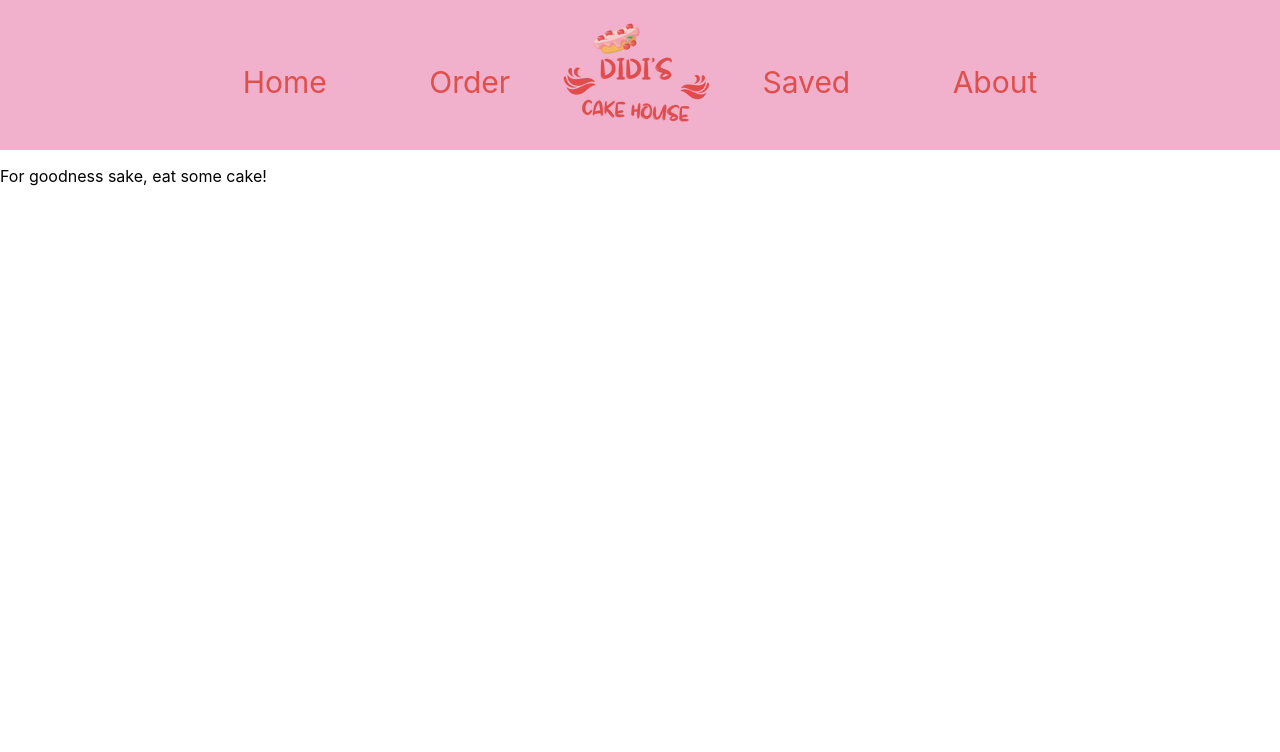
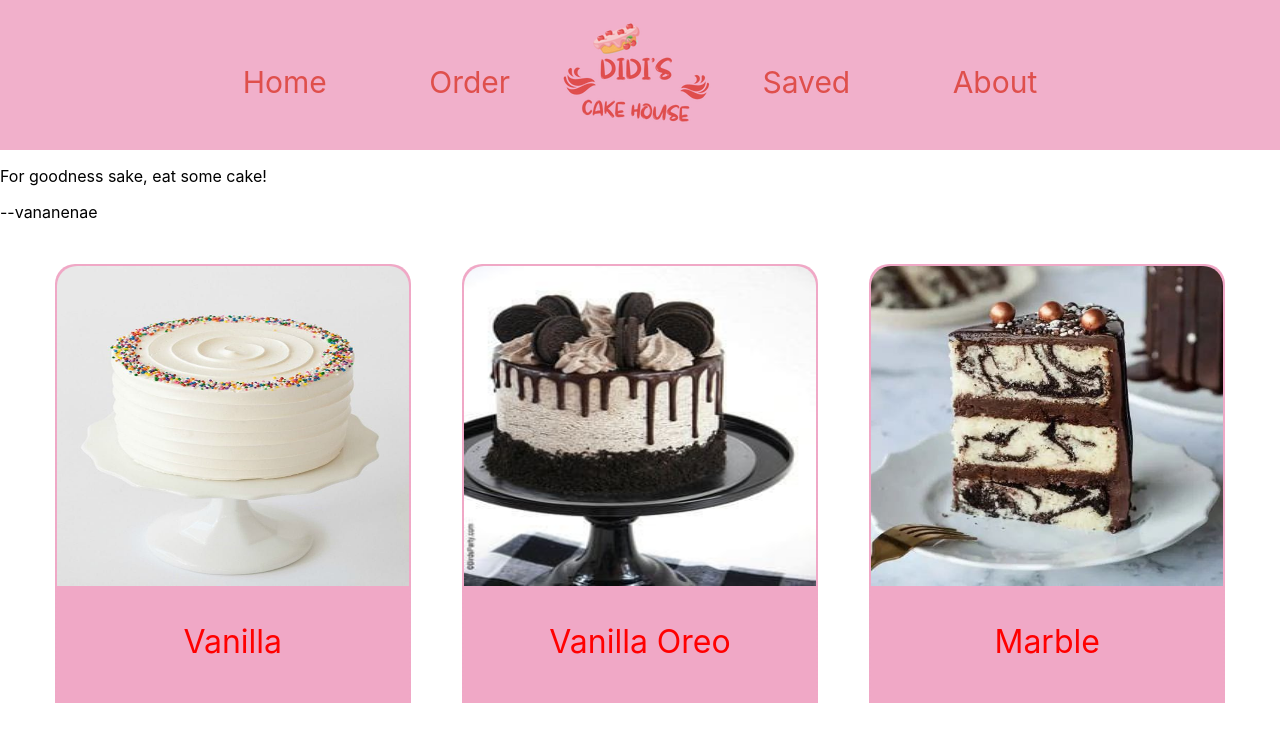
Before and after one commit to MICHAELMUNAVU83/trance-cake-house, a React (Create React App) app: page / in a window 1280 px wide. Shown: the top 752 px of the page. Built offline with nearby package versions, Linux system fonts and the light colour scheme.

Commit message:
Displayed cakes

```diff
--- a/src/App.css
+++ b/src/App.css
@@ -1,3 +1,5 @@
+
+
 .logo-image{
 height:150%;
 }
@@ -17,3 +19,32 @@ nav > a{
   color: #dc3d39;
 
 }
+.all-cakes-home-div{
+  display: flex;
+  flex-wrap: wrap;
+  justify-content: center;
+}
+.each-cake-div{
+  background: #F0A8C6;
+  border: 2px dotted #F0A8C6 ;
+  width: 22rem;
+  padding-bottom: 0.5rem;
+  margin: 2%;
+  border-top-left-radius: 20px;
+  border-top-right-radius: 20px;
+
+}
+
+.each-cake-div .each-cake-image{
+  height: 20rem;
+  width: 22rem;
+  border-top-left-radius: 20px;
+  border-top-right-radius: 20px;
+}
+
+.each-cake-div .each-cake-name{
+  display: flex;
+  color: red;
+  justify-content: center;
+  font-size: 2rem;
+}
--- a/src/App.js
+++ b/src/App.js
@@ -1,6 +1,7 @@
 import "./App.css";
 import Home from "./pages/Home";
 import Order from "./pages/Order";
+import OrderDetails from "./pages/OrderDetails"
 import About from "./pages/About";
 import Saved from "./pages/Saved";
 import Navbar from "./components/Navbar";
@@ -14,7 +15,9 @@ function App() {
           <Route path="/" element={  <Home />} />
           <Route path="/about" element={  <About />} />
           <Route path="/order" element={  <Order />} />
+          <Route path="/order/:id" element={  <OrderDetails />} />
           <Route path="/saved" element={  <Saved />} />
+
 
         </Routes>
 
--- a/src/cakedatabase.js
+++ b/src/cakedatabase.js
@@ -8,6 +8,8 @@ import carrot2 from "./images/carrot2.jpeg";
 import chocolate_oreo from "./images/chocolate_oreo.jpeg";
 import choc_mint from "./images/choc_mint.jpeg";
 import choc_mint_oreo from "./images/choc_mint_oreo.jpeg";
+import zebra from "./images/zebra.jpeg";
+import blueberry from "./images/blueberry.jpeg";
 import chocolate from "./images/chocolate.jpeg";
 import coffee1 from "./images/coffee1.jpeg";
 import coffee2 from "./images/coffee2.jpeg";
@@ -54,17 +56,14 @@ export const cakes = [
     id: 1,
     name: "Vanilla",
     type: "classics",
-    prices: [
-      {
-        half_kg: 800,
-        one_kg: 1600,
-        two_kg: 2400,
-        three_kg: 3200,
-        four_kg: 4000,
-      },
-    ],
+    half_kg:800,
+    one_kg:1600,
+    two_kg:2400,
+    three_kg:3200,
+    four_kg:4000,
     popular: true,
     image: vanilla,
+    more_images:null,
     eggs: true,
     milk: true,
   },
@@ -72,17 +71,14 @@ export const cakes = [
     id: 2,
     name: "Vanilla Oreo",
     type: "classics",
-    prices: [
-      {
-        half_kg: 850,
-        one_kg: 1700,
-        two_kg: 2500,
-        three_kg: 3300,
-        four_kg: 4100,
-      },
-    ],
+    half_kg:850,
+    one_kg:1700,
+    two_kg:2500,
+    three_kg:3300,
+    four_kg:4100,
     popular: true,
     image: vanilla_oreo,
+    more_images:null,
     eggs: true,
     milk: true,
   },
@@ -90,17 +86,14 @@ export const cakes = [
     id: 3,
     name: "Marble",
     type: "classics",
-    prices: [
-      {
-        half_kg: 800,
-        one_kg: 1600,
-        two_kg: 2400,
-        three_kg: 3200,
-        four_kg: 4000,
-      },
-    ],
+    half_kg:800,
+    one_kg:1600,
+    two_kg:2400,
+    three_kg:3200,
+    four_kg:4000,
     popular: true,
     image: marble,
+    more_images:null,
     eggs: true,
     milk: true,
   },
@@ -108,17 +101,14 @@ export const cakes = [
     id: 4,
     name: "Red Velvet",
     type: "classics",
-    prices: [
-      {
-        half_kg: 850,
-        one_kg: 1700,
-        two_kg: 2500,
-        three_kg: 3300,
-        four_kg: 4100,
-      },
-    ],
+    half_kg:850,
+    one_kg:1700,
+    two_kg:2500,
+    three_kg:3300,
+    four_kg:4100,
     popular: true,
-    image: [redvelvet1, redvelvet2, redvelvet3, redvelvet4],
+    image: redvelvet1,
+    more_images:[redvelvet1 ,redvelvet2, redvelvet3, redvelvet4],
     eggs: true,
     milk: true,
   },
@@ -126,17 +116,14 @@ export const cakes = [
     id: 5,
     name: "Coffee Cake",
     type: "classics",
-    prices: [
-      {
-        half_kg: 850,
-        one_kg: 1700,
-        two_kg: 2500,
-        three_kg: 3300,
-        four_kg: 4100,
-      },
-    ],
+    half_kg:850,
+    one_kg:1700,
+    two_kg:2500,
+    three_kg:3300,
+    four_kg:4100,
     popular: true,
-    image: [coffee1, coffee2],
+    image: coffee1,
+    more_images:[coffee1, coffee2],
     eggs: true,
     milk: true,
   },
@@ -144,17 +131,14 @@ export const cakes = [
     id: 6,
     name: "White Forest",
     type: "Forests",
-    prices: [
-      {
-        half_kg: 900,
-        one_kg: 1800,
-        two_kg: 2700,
-        three_kg: 3600,
-        four_kg: 4500,
-      },
-    ],
+    half_kg:900,
+    one_kg:1800,
+    two_kg:2700,
+    three_kg:3600,
+    four_kg:4500,
     popular: true,
-    image: [white_forest1, white_forest2, white_forest3],
+    image: white_forest1,
+    more_images:[white_forest1, white_forest2, white_forest3],
     eggs: true,
     milk: true,
   },
@@ -162,17 +146,14 @@ export const cakes = [
     id: 7,
     name: "Black Forest",
     type: "Forests",
-    prices: [
-      {
-        half_kg: 900,
-        one_kg: 1800,
-        two_kg: 2700,
-        three_kg: 3600,
-        four_kg: 4500,
-      },
-    ],
+    half_kg:900,
+    one_kg:1800,
+    two_kg:2700,
+    three_kg:3600,
+    four_kg:4500,
     popular: true,
-    image: [black_forest1, black_forest2],
+    image: black_forest1,
+    more_images:[black_forest1, black_forest2],
     eggs: true,
     milk: true,
   },
@@ -180,17 +161,14 @@ export const cakes = [
     id: 8,
     name: "Passion Forest",
     type: "Forests",
-    prices: [
-      {
-        half_kg: 900,
-        one_kg: 1800,
-        two_kg: 2700,
-        three_kg: 3600,
-        four_kg: 4500,
-      },
-    ],
+    half_kg:900,
+    one_kg:1800,
+    two_kg:2700,
+    three_kg:3600,
+    four_kg:4500,
     popular: true,
     image: passion,
+    more_images:null,
     eggs: true,
     milk: true,
   },
@@ -198,17 +176,14 @@ export const cakes = [
     id: 9,
     name: "Zebra Forest",
     type: "Forests",
-    prices: [
-      {
-        half_kg: 900,
-        one_kg: 1800,
-        two_kg: 2700,
-        three_kg: 3600,
-        four_kg: 4500,
-      },
-    ],
+    half_kg:900,
+    one_kg:1800,
+    two_kg:2700,
+    three_kg:3600,
+    four_kg:4500,
     popular: true,
-    image: "image here...",
+    image: zebra,
+    more_images:null,
     eggs: true,
     milk: true,
   },
@@ -216,17 +191,14 @@ export const cakes = [
     id: 10,
     name: "Orange Cake",
     type: "Fruity Flavours",
-    prices: [
-      {
-        half_kg: 950,
-        one_kg: 1900,
-        two_kg: 2800,
-        three_kg: 3700,
-        four_kg: 4600,
-      },
-    ],
+    half_kg:900,
+    one_kg:1900,
+    two_kg:2800,
+    three_kg:3700,
+    four_kg:4600,
     popular: true,
     image: orange,
+    more_images:null,
     eggs: true,
     milk: true,
   },
@@ -234,17 +206,14 @@ export const cakes = [
     id: 11,
     name: "Blueberry Cake",
     type: "Fruity Flavours",
-    prices: [
-      {
-        half_kg: 1050,
-        one_kg: 2100,
-        two_kg: 3100,
-        three_kg: 4100,
-        four_kg: 5100,
-      },
-    ],
+    half_kg:1050,
+    one_kg:2100,
+    two_kg:3100,
+    three_kg:4100,
+    four_kg:5100,
     popular: true,
-    image: "image here...",
+    image: blueberry,
+    more_images:null,
     eggs: true,
     milk: true,
   },
@@ -252,17 +221,14 @@ export const cakes = [
     id: 12,
     name: "Strawberry Cake",
     type: "Fruity Flavours",
-    prices: [
-      {
-        half_kg: 1050,
-        one_kg: 2100,
-        two_kg: 3100,
-        three_kg: 4100,
-        four_kg: 5100,
-      },
-    ],
+    half_kg:1050,
+    one_kg:2100,
+    two_kg:3100,
+    three_kg:4100,
+    four_kg:5100,
     popular: true,
-    image: [strawberry1, strawberry2],
+    image: strawberry1,
+    more_images:[strawberry1, strawberry2],
     eggs: true,
     milk: true,
   },
@@ -270,17 +236,14 @@ export const cakes = [
     id: 13,
     name: "Lemon Cake",
     type: "Fruity Flavours",
-    prices: [
-      {
-        half_kg: 950,
-        one_kg: 1900,
-        two_kg: 2800,
-        three_kg: 3700,
-        four_kg: 4600,
-      },
-    ],
+    half_kg:950,
+    one_kg:1900,
+    two_kg:2800,
+    three_kg:3700,
+    four_kg:4600,
     popular: true,
     image: lemon,
+    more_images:null,
     eggs: true,
     milk: true,
   },
@@ -288,17 +251,14 @@ export const cakes = [
     id: 14,
     name: "Carrot Cake",
     type: "Fruity Flavours",
-    prices: [
-      {
-        half_kg: 950,
-        one_kg: 1900,
-        two_kg: 2800,
-        three_kg: 3700,
-        four_kg: 4600,
-      },
-    ],
+    half_kg:950,
+    one_kg:1900,
+    two_kg:2800,
+    three_kg:3700,
+    four_kg:4600,
     popular: true,
-    image: [carrot1, carrot2],
+    image: carrot1,
+    more_images: [carrot1, carrot2],
     eggs: true,
     milk: true,
   },
@@ -306,17 +266,14 @@ export const cakes = [
     id: 15,
     name: "Chocolate Cake",
     type: "Chocolate",
-    prices: [
-      {
-        half_kg: 900,
-        one_kg: 1800,
-        two_kg: 2700,
-        three_kg: 3600,
-        four_kg: 4500,
-      },
-    ],
+    half_kg:900,
+    one_kg:1800,
+    two_kg:2700,
+    three_kg:3600,
+    four_kg:4500,
     popular: true,
     image: chocolate,
+    more_images:null,
     eggs: true,
     milk: true,
   },
@@ -324,17 +281,14 @@ export const cakes = [
     id: 16,
     name: "Chocolate Mint",
     type: "Chocolate",
-    prices: [
-      {
-        half_kg: 950,
-        one_kg: 1900,
-        two_kg: 2800,
-        three_kg: 3700,
-        four_kg: 4600,
-      },
-    ],
+    half_kg:950,
+    one_kg:1900,
+    two_kg:2800,
+    three_kg:3700,
+    four_kg:4600,
     popular: true,
     image: choc_mint,
+    more_images:null,
     eggs: true,
     milk: true,
   },
@@ -342,17 +296,14 @@ export const cakes = [
     id: 17,
     name: "Chocolate Mint Oreo",
     type: "Chocolate",
-    prices: [
-      {
-        half_kg: 1000,
-        one_kg: 2000,
-        two_kg: 3000,
-        three_kg: 4000,
-        four_kg: 5000,
-      },
-    ],
+    half_kg:1000,
+    one_kg:2000,
+    two_kg:3000,
+    three_kg:4000,
+    four_kg:5000,
     popular: true,
     image: choc_mint_oreo,
+    more_images:null,
     eggs: true,
     milk: true,
   },
@@ -360,17 +311,14 @@ export const cakes = [
     id: 18,
     name: "Choc Oreo",
     type: "Chocolate",
-    prices: [
-      {
-        half_kg: 950,
-        one_kg: 1900,
-        two_kg: 2800,
-        three_kg: 3700,
-        four_kg: 4600,
-      },
-    ],
+    half_kg:950,
+    one_kg:1900,
+    two_kg:2800,
+    three_kg:3700,
+    four_kg:4600,
     popular: true,
     image: chocolate_oreo,
+    more_images:null,
     eggs: true,
     milk: true,
   },
--- a/src/pages/Home.jsx
+++ b/src/pages/Home.jsx
@@ -1,12 +1,24 @@
 import React from 'react'
+import {cakes} from "../cakedatabase"
 
 function Home() {
+  const displayCakesHome=cakes.map(cake=>(
+    <div className="each-cake-div" key={cake.id}>
+      <img className="each-cake-image" src={cake.image} alt="cake" />
+      <p className="each-cake-name">{cake.name}</p>
+    </div>
+  ))
   return (
-    <div>
+    <div className="home-div">
       <div className="quote-div">
         <p>For goodness sake, eat some cake!</p>
-        <p></p>
+        <p>--vananenae</p>
       </div>
+      <div className="all-cakes-home-div">
+      {displayCakesHome}
+
+      </div>
+
     </div>
   )
 }
--- a/src/pages/Order.jsx
+++ b/src/pages/Order.jsx
@@ -1,8 +1,22 @@
 import React from 'react'
+import { Link  } from 'react-router-dom'
+import {cakes} from "../cakedatabase"
 
 function Order() {
+  const displayCakesHome=cakes.map(cake=>(
+    <div className="each-cake-div" key={cake.id}>
+      <img className="each-cake-image" src={cake.image} alt="cake" />
+      <p className="each-cake-name">{cake.name}</p>
+      <Link to={`/order/${cake.id}`}>BOOK NOW</Link>
+    </div>
+  ))
   return (
-    <div>Order</div>
+    <div>Order
+       <div className="all-cakes-home-div">
+      {displayCakesHome}
+
+      </div>
+    </div>
   )
 }
 
--- /dev/null
+++ b/src/pages/OrderDetails.jsx
@@ -0,0 +1,46 @@
+import React from 'react'
+import {useParams} from "react-router-dom"
+import {cakes} from "../cakedatabase"
+
+
+function OrderDetails() {
+    const params = useParams()
+    const orderedCakeImage = cakes.map(cake=>(
+        cake.id=== Number(params.id) &&
+        <div key={cake.id}>
+           <img src={cake.image}  alt={cake.name}/>
+        </div>
+    ))
+    const orderedCakeTitle = cakes.map(cake=>(
+        cake.id=== Number(params.id) &&
+        <div key={cake.id}>
+           <h3>{cake.name}</h3>
+           <h3>{cake.type}</h3>
+        </div>
+    ))
+    const orderedCakePrices = cakes.map(cake=>(
+        cake.id=== Number(params.id) &&
+        <div key={cake.id}>
+           <ul>
+              <li>{cake.half_kg}</li>
+              <li>{cake.one_kg}</li>
+              <li> {cake.two_kg}</li>
+              <li>{cake.three_kg}</li>
+              <li>{cake.four_kg}</li>
+           </ul>
+        </div>
+    ))
+
+
+
+  return (
+    <div>
+        {orderedCakeImage}
+        {orderedCakeTitle}
+        {orderedCakePrices}
+
+    </div>
+  )
+}
+
+export default OrderDetails
```
Also changed, not shown: src/images/blueberry.jpeg (added), src/images/zebra.jpeg (added).
